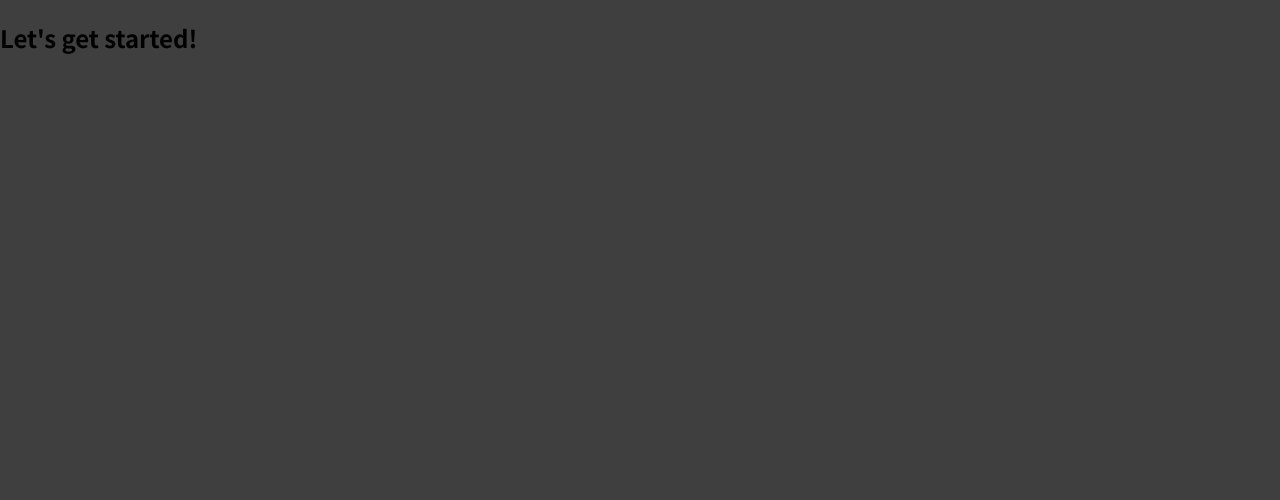
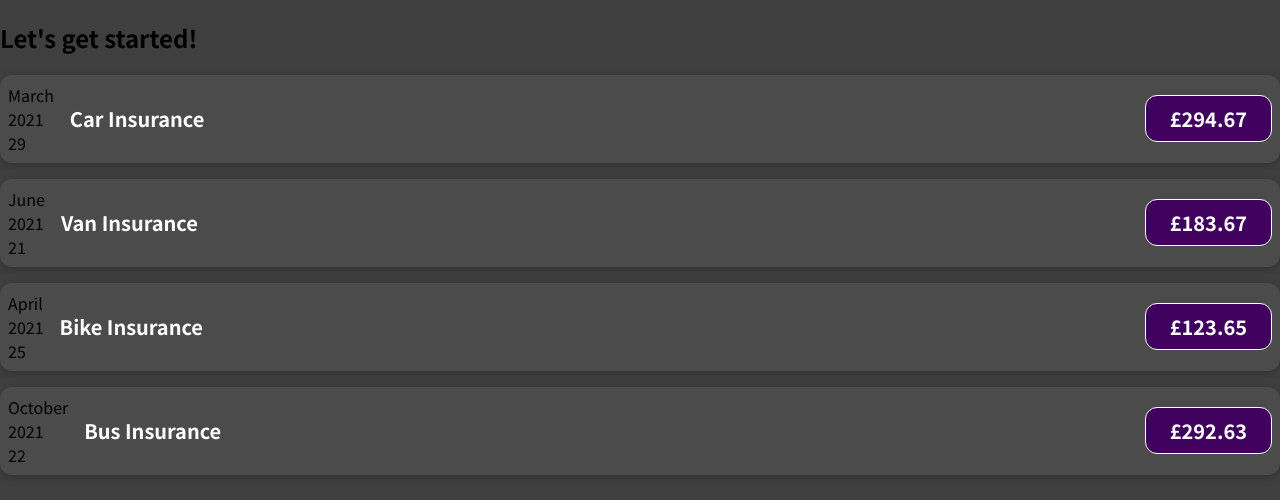
Before and after one commit to esaleh15/expense_tracker, a JavaScript app: page / in a window 1280 px wide. Shown: the top 500 px of the page. Built offline with nearby package versions, Linux system fonts and the light colour scheme.

Commit message:
adding expense item component

```diff
--- a/src/App.js
+++ b/src/App.js
@@ -1,7 +1,57 @@
+import ExpenseItem from './components/ExpenseItem';
+
 function App() {
+
+  const expenses = [
+    {
+      id: 'e1',
+      title: 'Car Insurance',
+      amount: 294.67,
+      date: new Date(2021, 2, 29)
+    },
+    {
+      id: 'e2',
+      title: 'Van Insurance',
+      amount: 183.67,
+      date: new Date(2021, 5, 21)
+    },
+    {
+      id: 'e3',
+      title: 'Bike Insurance',
+      amount: 123.65,
+      date: new Date(2021, 3, 25)
+    },
+    {
+      id: 'e4',
+      title: 'Bus Insurance',
+      amount: 292.63,
+      date: new Date(2021, 9, 22)
+    }
+  ]
+
   return (
     <div>
       <h2>Let's get started!</h2>
+      <ExpenseItem
+        title={expenses[0].title}
+        amount={expenses[0].amount}
+        date={expenses[0].date}>
+      </ExpenseItem>
+      <ExpenseItem
+        title={expenses[1].title}
+        amount={expenses[1].amount}
+        date={expenses[1].date}>
+      </ExpenseItem>
+      <ExpenseItem
+        title={expenses[2].title}
+        amount={expenses[2].amount}
+        date={expenses[2].date}>
+      </ExpenseItem>
+      <ExpenseItem
+        title={expenses[3].title}
+        amount={expenses[3].amount}
+        date={expenses[3].date}>
+      </ExpenseItem>
     </div>
   );
 }
--- /dev/null
+++ b/src/components/ExpenseItem.css
@@ -0,0 +1,56 @@
+.expense-item {
+  display: flex;
+  justify-content: space-between;
+  align-items: center;
+  box-shadow: 0 2px 8px rgba(0, 0, 0, 0.25);
+  padding: 0.5rem;
+  margin: 1rem 0;
+  border-radius: 12px;
+  background-color: #4b4b4b;
+}
+
+.expense-item__description {
+  display: flex;
+  flex-direction: column;
+  gap: 1rem;
+  align-items: flex-end;
+  flex-flow: column-reverse;
+  justify-content: flex-start;
+  flex: 1;
+}
+
+.expense-item h2 {
+  color: #3a3a3a;
+  font-size: 1rem;
+  flex: 1;
+  margin: 0 1rem;
+  color: white;
+}
+
+.expense-item__price {
+  font-size: 1rem;
+  font-weight: bold;
+  color: white;
+  background-color: #40005d;
+  border: 1px solid white;
+  padding: 0.5rem;
+  border-radius: 12px;
+}
+
+@media (min-width: 580px) {
+  .expense-item__description {
+    flex-direction: row;
+    align-items: center;
+    justify-content: flex-start;
+    flex: 1;
+  }
+
+  .expense-item__description h2 {
+    font-size: 1.25rem;
+  }
+
+  .expense-item__price {
+    font-size: 1.25rem;
+    padding: 0.5rem 1.5rem;
+  }
+}
--- /dev/null
+++ b/src/components/ExpenseItem.js
@@ -0,0 +1,24 @@
+import './ExpenseItem.css'
+
+function ExpenseItem(props) {
+
+	const month = props.date.toLocaleString('en-US', {month: 'long'})
+	const day = props.date.toLocaleString('en-US', {day: '2-digit'})
+	const year = props.date.getFullYear()
+
+	return (
+		<div className='expense-item'>
+			<div>
+				<div>{month}</div>
+				<div>{year}</div>
+				<div>{day}</div>
+			</div>
+			<div className='expense-item__description'>
+				<h2>{props.title}</h2>
+				<div className='expense-item__price'>£{props.amount}</div>
+			</div>
+		</div>
+		)
+}
+
+export default ExpenseItem;
```
Also changed, not shown: 1 other file (tests, documents, lock files or other folders).
